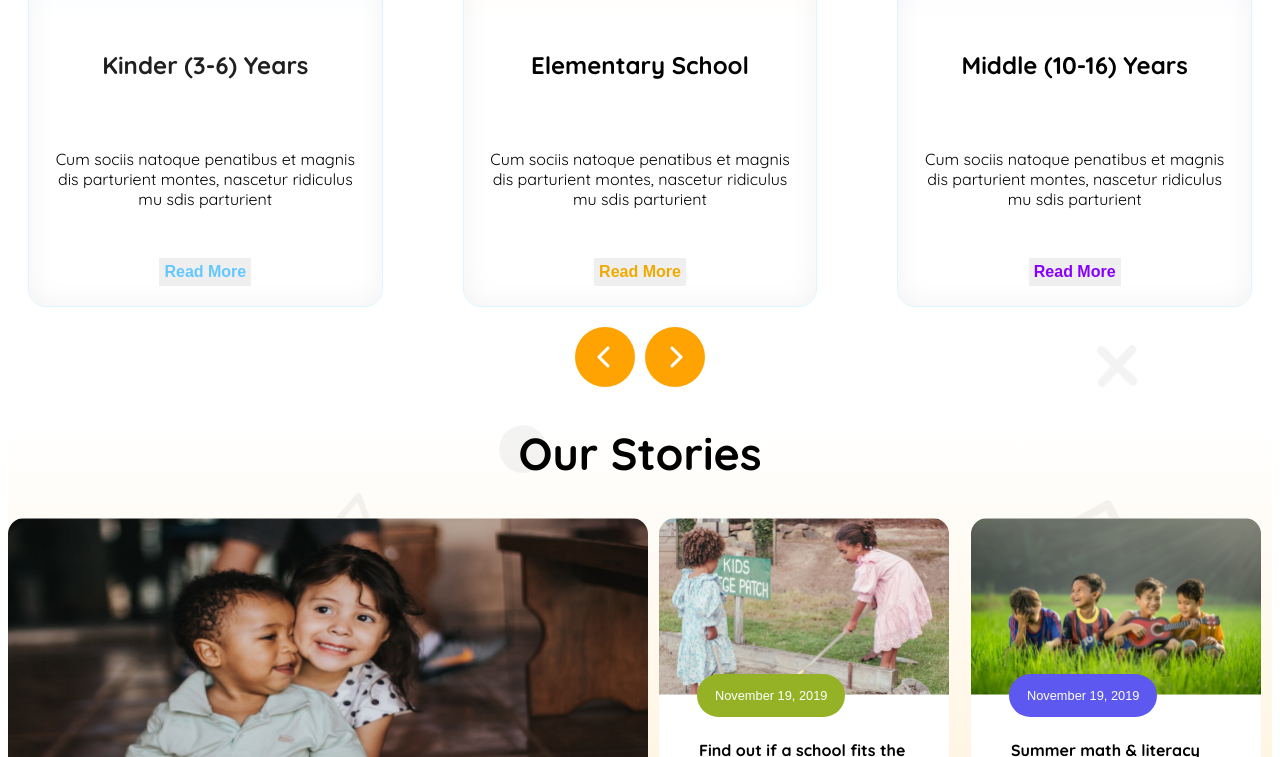
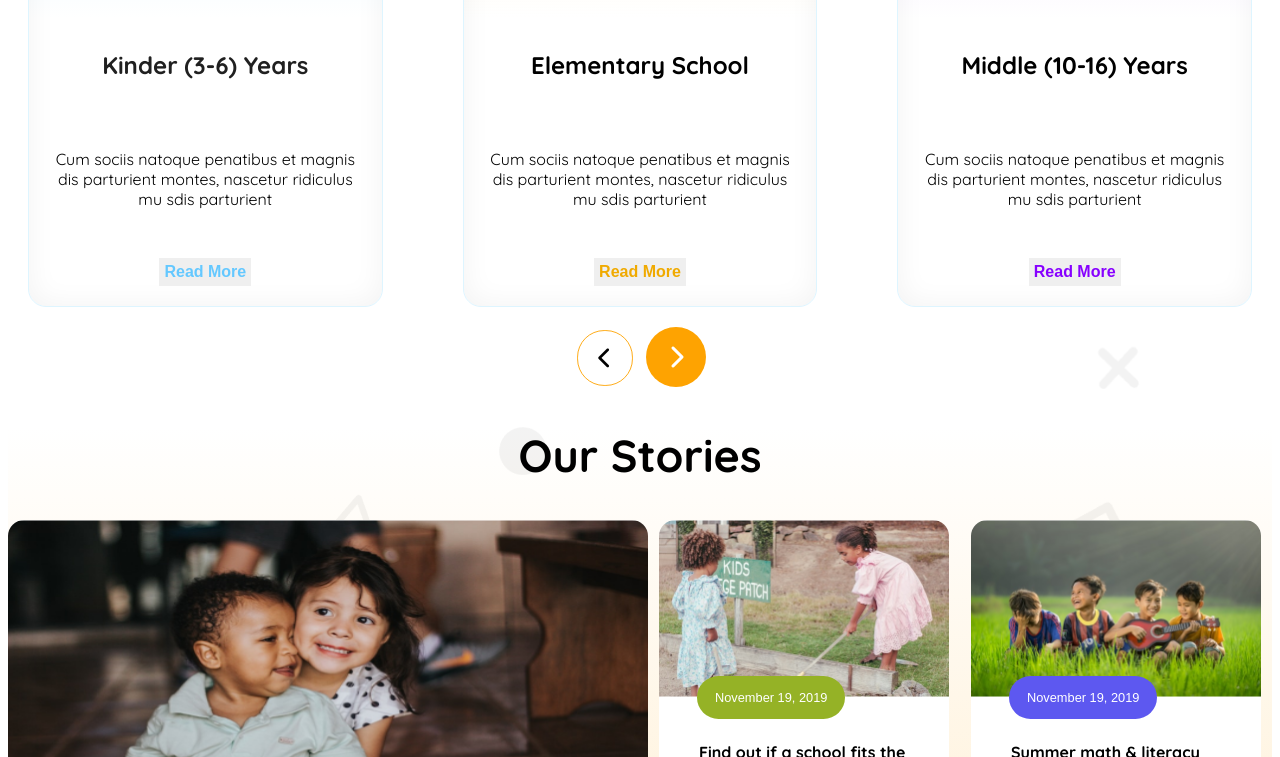
Before and after one commit to maysha29/assignment-02, a plain HTML site: page index.html in a window 1280 px wide. In both pictures the pointer is over the element 605 px from the left and 1463 px from the top of the page. Shown: the part 1106-1863 px from the top of the page. Drawn offline with Linux system fonts and the light colour scheme.

Commit message:
added left right icon

```diff
--- a/styles/style.css
+++ b/styles/style.css
@@ -236,6 +236,13 @@ padding: 5px;
     height: 60px;
     border-radius: 30px;
     background: rgb(254, 163, 1);
+    transition: background-color 0.2s ease;
+   }
+   .left-right-Icon span:hover{
+    background-color: rgb(255, 255, 255);
+    border: 1px solid rgb(254, 163, 1);
+    color: black;
+    transform: scale(0.9);
    }
    .stories-section{
     background: url(../assets/bg.png),linear-gradient(0.00deg, rgba(254, 163, 1, 0.3),rgba(255, 255, 255, 0.3) 100%);
```
